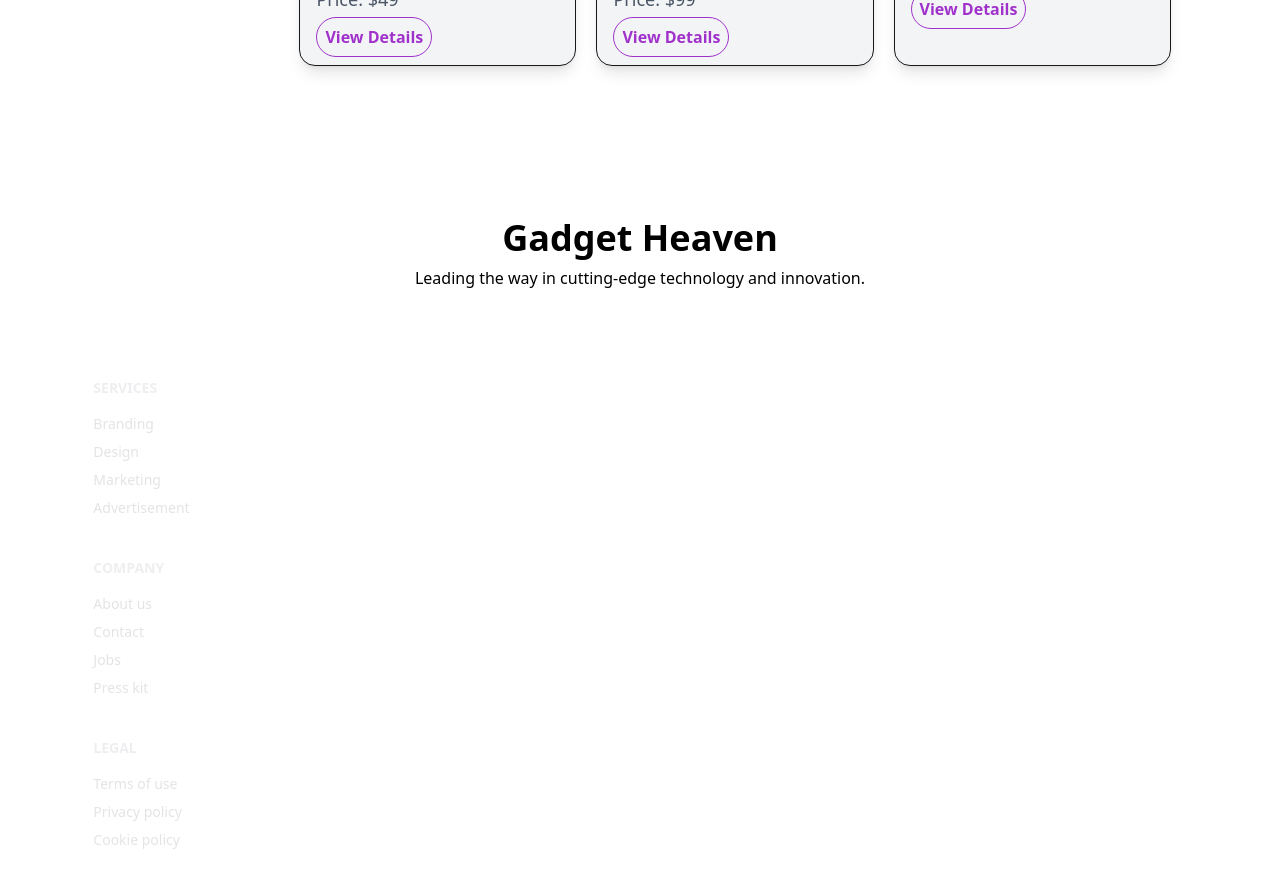
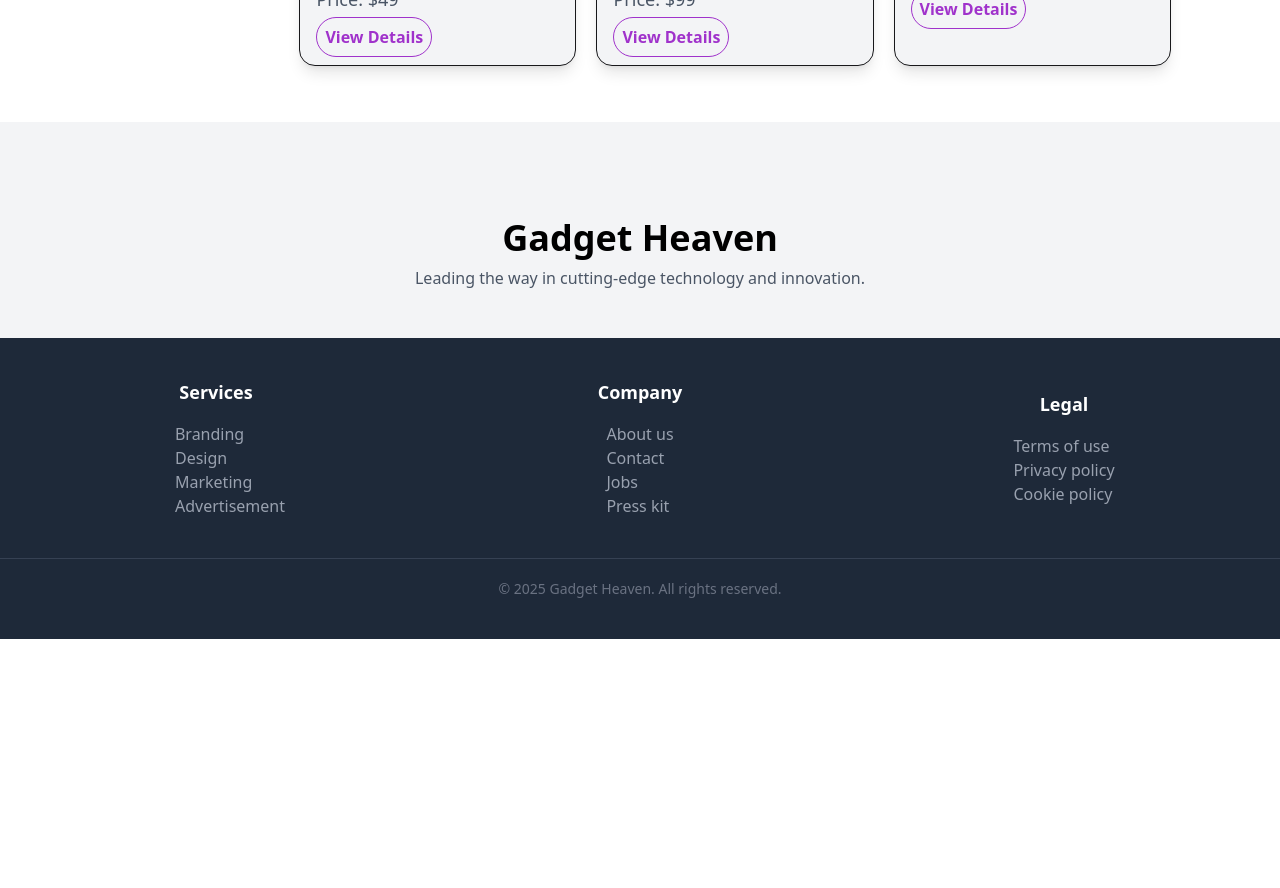
Before and after one commit to programming-hero-web-course-4/b10a8-gadget-heaven-encoder-shoaib, a React (Vite) app: page / in a window 1280 px wide. Shown: the part 4320-5208 px from the top of the page. After the commit the page ends 4959 px from the top, so only its background shows below. Built offline with nearby package versions, Linux system fonts and the light colour scheme.

Commit message:
fixed footer

```diff
--- a/src/components/Footer/Footer.jsx
+++ b/src/components/Footer/Footer.jsx
@@ -2,32 +2,100 @@ import React from "react";
 
 const Footer = () => {
   return (
-    <div className="pt-24">
-        <div className="flex flex-col justify-center items-center">
-            <h1 className="text-4xl font-bold text-black">Gadget Heaven</h1>
-            <p className="  text-black mt-2">Leading the way in cutting-edge technology and innovation.</p>
+    <div className="pt-24 bg-gray-100 ">
+      <div className="flex flex-col justify-center items-center text-center ">
+        <h1 className="text-4xl font-bold text-black">Gadget Heaven</h1>
+        <p className="text-gray-600 mt-2">
+          Leading the way in cutting-edge technology and innovation.
+        </p>
+      </div>
+
+
+      <footer className="mt-12 bg-gray-800 text-gray-300 py-10 flex flex-col justify-center">
+        <div className="container mx-auto grid grid-cols-3 gap-8 px-5">
+          <div className="flex flex-col justify-center items-center">
+            <h6 className="text-lg font-semibold mb-4 text-white">Services</h6>
+            <ul className="pl-7">
+              <li>
+                <a className="link-hover text-gray-400 hover:text-white" href="#">
+                  Branding
+                </a>
+              </li>
+              <li>
+                <a className="link-hover text-gray-400 hover:text-white" href="#">
+                  Design
+                </a>
+              </li>
+              <li>
+                <a className="link-hover text-gray-400 hover:text-white" href="#">
+                  Marketing
+                </a>
+              </li>
+              <li>
+                <a className="link-hover text-gray-400 hover:text-white" href="#">
+                  Advertisement
+                </a>
+              </li>
+            </ul>
+          </div>
+
+
+          <div className="flex flex-col justify-center items-center">
+            <h6 className="text-lg font-semibold mb-4 text-white">Company</h6>
+            <ul>
+              <li>
+                <a className="link-hover text-gray-400 hover:text-white" href="#">
+                  About us
+                </a>
+              </li>
+              <li>
+                <a className="link-hover text-gray-400 hover:text-white" href="#">
+                  Contact
+                </a>
+              </li>
+              <li>
+                <a className="link-hover text-gray-400 hover:text-white" href="#">
+                  Jobs
+                </a>
+              </li>
+              <li>
+                <a className="link-hover text-gray-400 hover:text-white" href="#">
+                  Press kit
+                </a>
+              </li>
+            </ul>
+          </div>
+
+
+
+          <div className="flex flex-col justify-center items-center">
+            <h6 className="text-lg font-semibold mb-4 text-white">Legal</h6>
+            <ul>
+              <li>
+                <a className="link-hover text-gray-400 hover:text-white" href="#">
+                  Terms of use
+                </a>
+              </li>
+              <li>
+                <a className="link-hover text-gray-400 hover:text-white" href="#">
+                  Privacy policy
+                </a>
+              </li>
+              <li>
+                <a className="link-hover text-gray-400 hover:text-white" href="#">
+                  Cookie policy
+                </a>
+              </li>
+            </ul>
+          </div>
         </div>
-      <footer className="footer  text-neutral-content p-10 mt-12">
-        <nav>
-          <h6 className="footer-title">Services</h6>
-          <a className="link link-hover">Branding</a>
-          <a className="link link-hover">Design</a>
-          <a className="link link-hover">Marketing</a>
-          <a className="link link-hover">Advertisement</a>
-        </nav>
-        <nav>
-          <h6 className="footer-title">Company</h6>
-          <a className="link link-hover">About us</a>
-          <a className="link link-hover">Contact</a>
-          <a className="link link-hover">Jobs</a>
-          <a className="link link-hover">Press kit</a>
-        </nav>
-        <nav>
-          <h6 className="footer-title">Legal</h6>
-          <a className="link link-hover">Terms of use</a>
-          <a className="link link-hover">Privacy policy</a>
-          <a className="link link-hover">Cookie policy</a>
-        </nav>
+
+
+        <div className="mt-10 text-center border-t border-gray-700 pt-5">
+          <p className="text-gray-500 text-sm">
+            &copy; {new Date().getFullYear()} Gadget Heaven. All rights reserved.
+          </p>
+        </div>
       </footer>
     </div>
   );
--- a/src/components/Root/Root.jsx
+++ b/src/components/Root/Root.jsx
@@ -7,13 +7,13 @@ import Footer from "../Footer/Footer";
 const Root = () => {
   return (
     <div className="bg-white min-h-screen">
-        <div className="bg-white py-5"></div>
+      <div className="bg-white py-5"></div>
       <div className="max-w-11/12 mx-auto">
         <Navbar></Navbar>
         <Banner></Banner>
         <Outlet></Outlet>
+      </div>
         <Footer></Footer>
-      </div>
       <ToastContainer />
     </div>
   );
```
